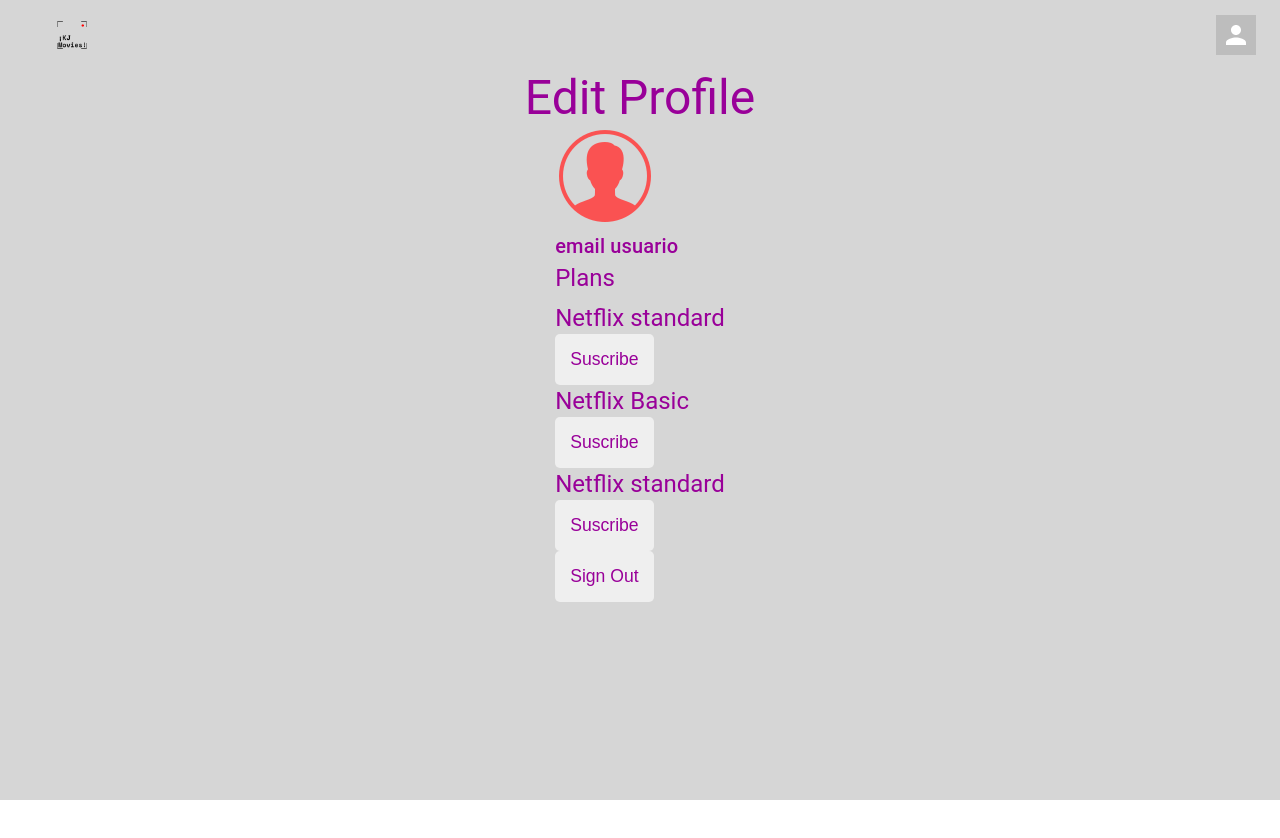
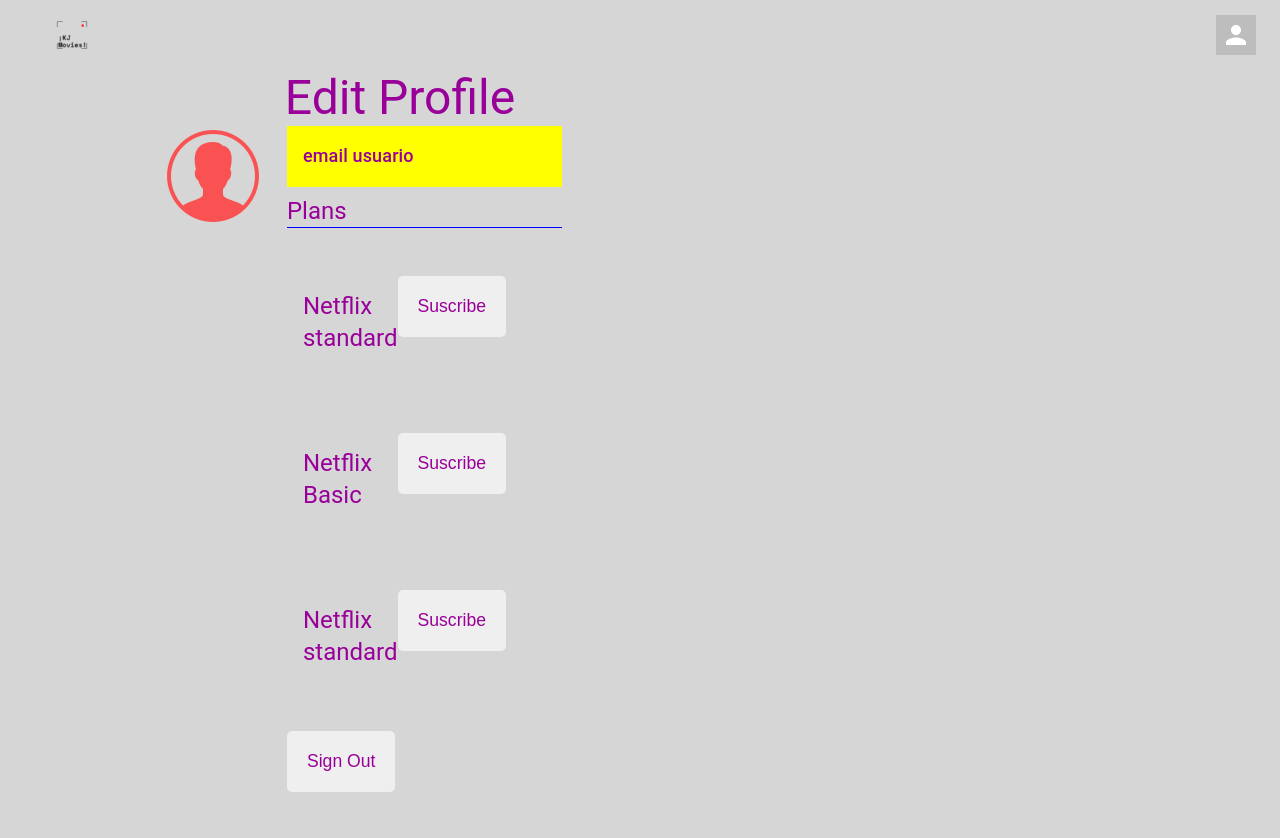
Before and after one commit to kvto/2022netflix, a React (Create React App) app: page /profile in a window 1280 px wide. Shown: the top 838 px of the page. Before the commit the page ends 800 px from the top, so only its background shows below. Built offline with nearby package versions, Linux system fonts and the light colour scheme.

Commit message:
kev - 2022netflix

```diff
--- a/src/Components/Plans.js
+++ b/src/Components/Plans.js
@@ -1,26 +1,26 @@
 import React from 'react'
-import { makeStyles } from '@mui/styles';
 import { Typography } from '@mui/material';
 import { NetflixButton } from '../styled/styledcomponents';
+import { createTheme, ThemeProvider  } from '@mui/material/styles';
+import useStyles from "../Pages/syles"
 
 const Plans = ({cost, children}) => {
+  const theme = createTheme();
   const classes = useStyles();
   return (
-    <div className={classes.root}>
+    <ThemeProvider theme={theme}>
+    <div className={classes.rooplans}>
       <Typography className={classes.standard} variant='h5'>
       {children}
       </Typography>
       <NetflixButton>Suscribe</NetflixButton>
     </div>
+    </ThemeProvider>
+
   )
 }
 
-const useStyles = makeStyles((theme) =>({
-  root: {
-    // backgroundColor: "#111",
 
-  }
-}))
 
 
 export default Plans
--- a/src/Pages/Profile.js
+++ b/src/Pages/Profile.js
@@ -1,11 +1,11 @@
 import React from 'react'
-import { makeStyles } from '@mui/styles';
 import { Typography } from '@mui/material';
 import Header from '../Components/Header';
 import profi from '../imagenes/profile.png';
 import Plans from '../Components/Plans'
 import { NetflixButton } from '../styled/styledcomponents';
 import { createTheme, ThemeProvider  } from '@mui/material/styles';
+import useStyles from "../Pages/syles"
 
 
 
@@ -15,8 +15,8 @@
   const classes = useStyles();
   return (
     <ThemeProvider theme={theme}>
+    <Header />
     <div className={classes.root}>
-      <Header />
       <Typography variant='h3'>Edit Profile</Typography>
       <div className={classes.body}>
        <div className={classes.info}>
@@ -26,10 +26,10 @@
             <Typography variant='h6'>
               email usuario
             </Typography>
-            <Typography variant='h5' gutterBottom> Plans</Typography>
-            <Plans cost={7.99}> Netflix standard</Plans>
-            <Plans cost={11.99}> Netflix Basic</Plans>
-            <Plans cost={14.99}> Netflix standard</Plans>
+            <Typography variant='h5' gutterBottom className={classes.plansText}> Plans</Typography>
+            <Plans cost={7.99}> Netflix standard  </Plans>
+            <Plans cost={11.99}> Netflix Basic  </Plans>
+            <Plans cost={14.99}> Netflix standard  </Plans>
             <NetflixButton>Sign Out</NetflixButton>
         </div>
       </div>
@@ -41,15 +41,5 @@
   )
 }
 
-const useStyles = makeStyles((theme) =>({
-  root:{
-    color: "#990099",
-    minHeight: "100vh",
-    maxWidth: "100vw",
-    display: "flex",
-    flexDirection: "column",
-    alignItems: "center",
-  },
 
-}))
 export default Profile
--- /dev/null
+++ b/src/Pages/syles.js
@@ -0,0 +1,58 @@
+import { makeStyles } from "@mui/styles";
+import { createTheme } from '@mui/material/styles';
+
+const theme = createTheme();
+export default makeStyles(() => ({
+
+    info: {
+        width: "80%",
+        display: "flex",
+        "& img": {
+            height: "100px",
+            [theme.breakpoints.down("sm")]: {
+                display: "none"
+            }
+        }
+    },
+    root:{
+        color: "#990099",
+        minHeight: "100vh",
+        maxWidth: "800px",
+        display: "flex",
+        flexDirection: "column",
+        alignItems: "center"
+
+      },
+      details: {
+        width: "100%",
+        marginLeft: theme.spacing(3),
+        "& h6":{
+            backgroundColor: "yellow",
+            padding: theme.spacing(2),
+            marginBottom: theme.spacing(1),
+            fontSize: "18px"
+        }
+      },
+      plans:{
+        width: "100%"
+      },
+
+      plansText: {
+        borderBottom: "1px solid blue"
+      },
+
+      rooplans:{
+        marginTop: theme.spacing(4),
+        marginBottom: theme.spacing(4),
+        marginRight: theme.spacing(5),
+        padding: theme.spacing(2),
+        display: "flex",
+        justifyContent: "space-between",
+        alignItems: "center",
+        "& button": {
+            marginBottom: theme.spacing(4),
+        }
+      }
+
+
+}))
--- a/src/styled/styledcomponents.js
+++ b/src/styled/styledcomponents.js
@@ -15,7 +15,7 @@
 color: #990099;
 border-radius: 5px;
 text-transform: inherit;
-padding: 15px;
+padding: 20px;
 font-size: 1.1rem;
 border: none;
 outline: none;
```
